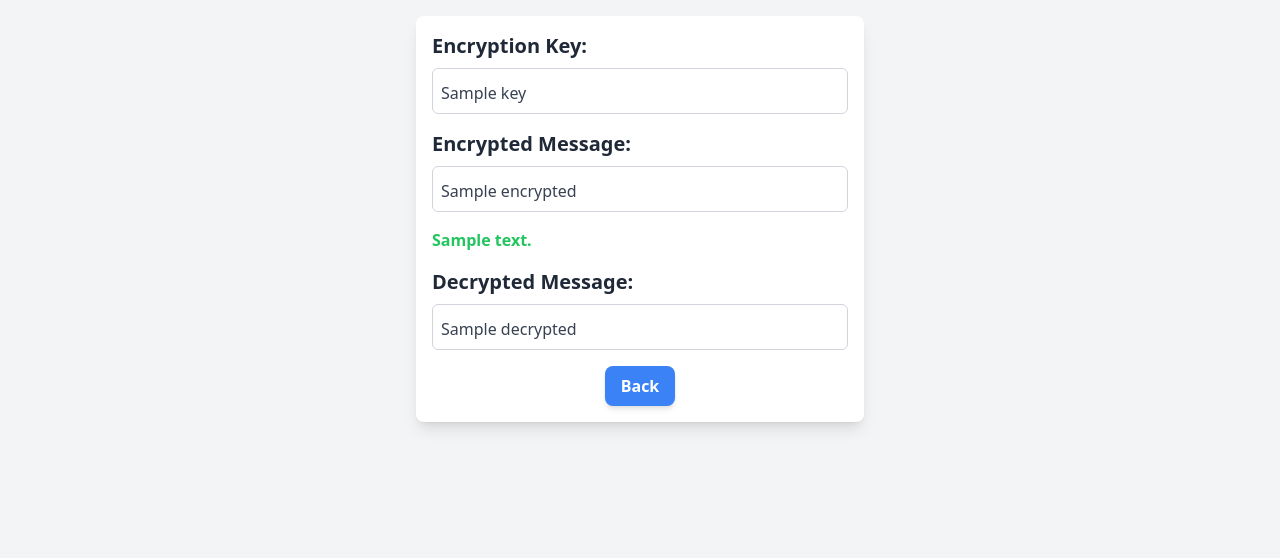
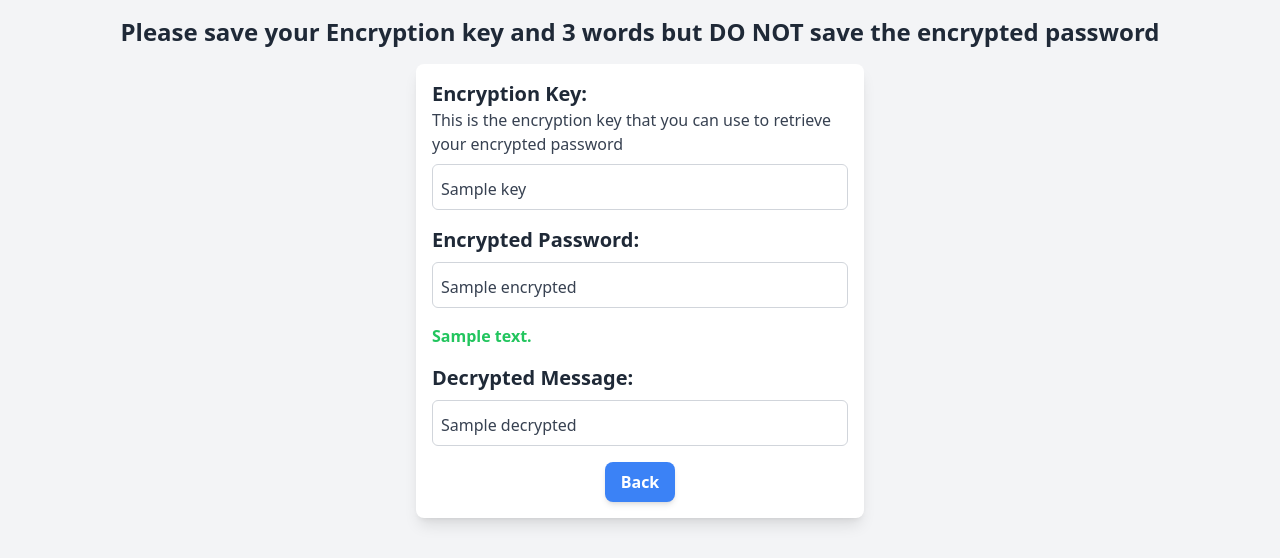
Before and after one commit to ImNoahDev/Password-Scrambler, a Flask app: template templates/result.html in a window 1280 px wide. Shown: the top 558 px of the page. Run offline with Flask 3, Linux system fonts and the light colour scheme; the template is opened without the code that fills it: most values are stand-ins (such as "Sample title", 1, 10 or a date in 2020); some libraries are stand-ins or nearby versions.

Commit message:
Make labels more descriptive + add center CSS

```diff
--- a/templates/index.html
+++ b/templates/index.html
@@ -33,12 +33,12 @@
                 <h1 class="text-2xl font-bold mb-4">Decrypt a Message</h1>
                 <form action="/decrypt" method="post" class="space-y-4">
                     <div>
-                        <label for="encrypted" class="block text-sm font-medium text-gray-700 dark:text-gray-300">Encrypted Message:</label>
+                        <label for="encrypted" class="block text-sm font-medium text-gray-700 dark:text-gray-300">3 words:</label>
                         <!-- Text input for message to decrypt -->
                         <input type="text" id="encrypted" name="encrypted" required class="mt-1 block w-full px-3 py-2 bg-white dark:bg-gray-700 text-gray-800 dark:text-gray-200 border border-gray-300 dark:border-gray-600 rounded-md shadow-sm focus:outline-none focus:ring-blue-500 dark:focus:ring-blue-600 focus:border-blue-500 dark:focus:border-blue-600 sm:text-sm">
                     </div>
                     <div>
-                        <label for="decryption_key" class="block text-sm font-medium text-gray-700 dark:text-gray-300">Decryption Key:</label>
+                        <label for="decryption_key" class="block text-sm font-medium text-gray-700 dark:text-gray-300">encryption Key:</label>
                         <!-- Text input for decryption key -->
                         <input type="text" id="decryption_key" name="decryption_key" required class="mt-1 block w-full px-3 py-2 bg-white dark:bg-gray-700 text-gray-800 dark:text-gray-200 border border-gray-300 dark:border-gray-600 rounded-md shadow-sm focus:outline-none focus:ring-blue-500 dark:focus:ring-blue-600 focus:border-blue-500 dark:focus:border-blue-600 sm:text-sm">
                     </div>
--- a/templates/result.html
+++ b/templates/result.html
@@ -11,14 +11,23 @@
             darkMode: 'media', // Use 'media' for automatic dark mode detection
         }
     </script>
+      <style>
+        .center {
+          display: flex;
+          justify-content: center;
+          align-items: center;
+        }
+      </style>
 </head>
 <body class="bg-gray-100 dark:bg-gray-900 text-gray-800 dark:text-gray-200">
     <div class="container mx-auto p-4">
+        <h2 class="text-2xl font-bold mb-4 center">Please save your Encryption key and 3 words but DO NOT save the encrypted password</h2>
         <div class="max-w-md mx-auto bg-white dark:bg-gray-800 shadow-lg rounded-lg overflow-hidden">
             <div class="p-4">
                 {% if message %}
                 <div class="mb-4">
-                    <h2 class="text-xl font-bold">Generated Message:</h2>
+                    <h2 class="text-xl font-bold">3 Words:</h2>
+                    <p class="text-gray-700 dark:text-gray-300">These are your memorable 3 words</p>
                     <div class="mt-2 text-gray-700 dark:text-gray-300 p-2 border border-gray-300 dark:border-gray-600 rounded-md max-h-48 overflow-auto">
                         <p class="mt-1">{{ message }}</p>
                     </div>
@@ -28,6 +37,7 @@
                 {% if key %}
                 <div class="mb-4">
                     <h2 class="text-xl font-bold">Encryption Key:</h2>
+                    <p class="text-gray-700 dark:text-gray-300">This is the encryption key that you can use to retrieve your encrypted password</p>
                     <div class="mt-2 text-gray-700 dark:text-gray-300 p-2 border border-gray-300 dark:border-gray-600 rounded-md max-h-48 overflow-auto">
                         <p class="mt-1">{{ key }}</p>
                     </div>
@@ -36,7 +46,7 @@
 
                 {% if encrypted %}
                 <div class="mb-4">
-                    <h2 class="text-xl font-bold">Encrypted Message:</h2>
+                    <h2 class="text-xl font-bold">Encrypted Password:</h2>
                     <div class="mt-2 text-gray-700 dark:text-gray-300 p-2 border border-gray-300 dark:border-gray-600 rounded-md max-h-48 overflow-auto">
                         <p class="mt-1">{{ encrypted }}</p>
                     </div>
```
